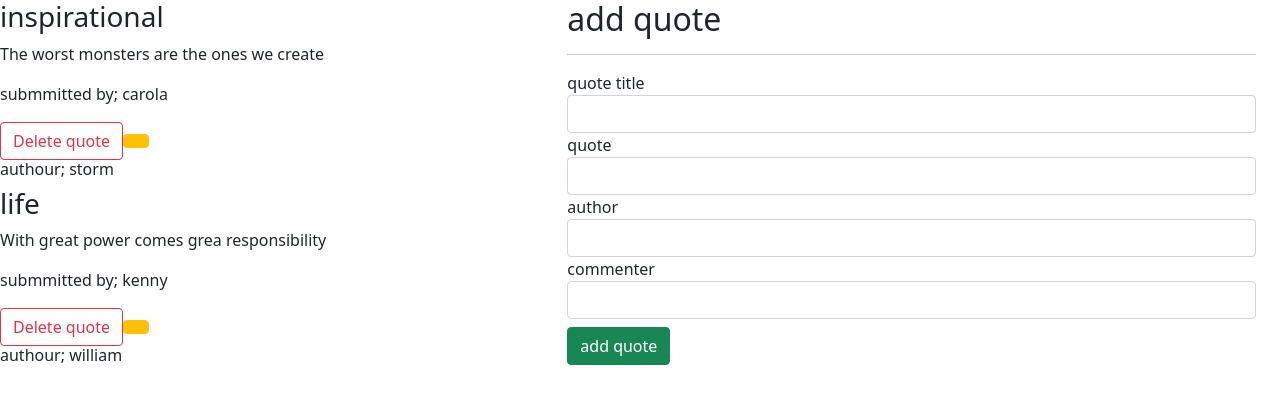
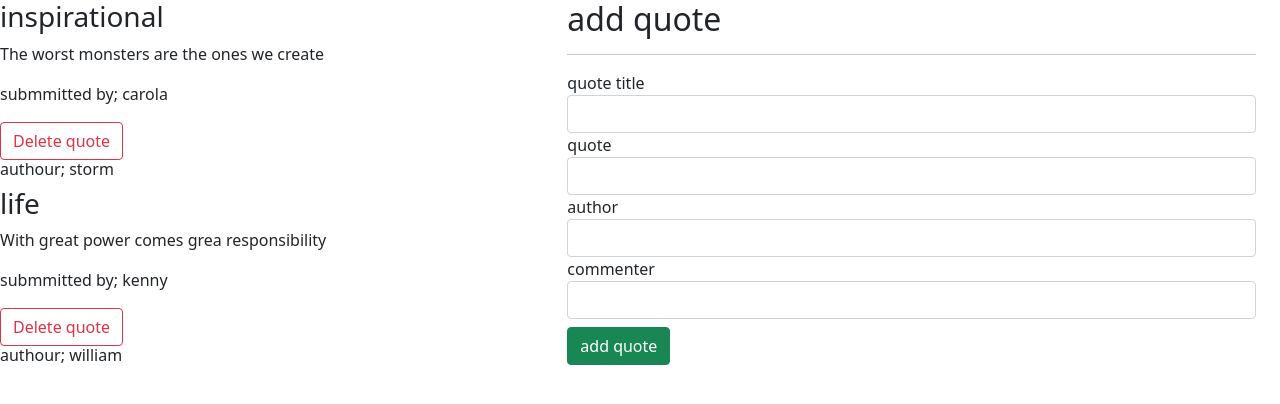
Before and after one commit to sivernorman/Quote-Room, an Angular app in the folder Quote/: page / in a window 1280 px wide. Shown: the top 404 px of the page. Built offline with nearby package versions, Linux system fonts and the light colour scheme.

Commit message:
updated index.html

```diff
--- a/Quote/src/app/app.component.html
+++ b/Quote/src/app/app.component.html
@@ -1,3 +1,3 @@
  <app-quote></app-quote>
 
- <!--  -->
+<!--  -->
--- a/Quote/src/app/quote/quote.component.html
+++ b/Quote/src/app/quote/quote.component.html
@@ -5,7 +5,7 @@
         <p>{{quote.description}}</p>
         <p>submmitted by; {{quote.commenter}}</p>
         <button class="btn btn-outline-danger" (click)='deleteQuote(i)'>Delete quote</button>
-        <button class="btn btn-warning" ></button>
+        <!-- <button class="btn btn-warning" ></button> -->
         <app-quote-details [quote]='quote'></app-quote-details>
     </div>
 
```
Also changed, not shown: 1 other file (tests, documents, lock files or other folders).
